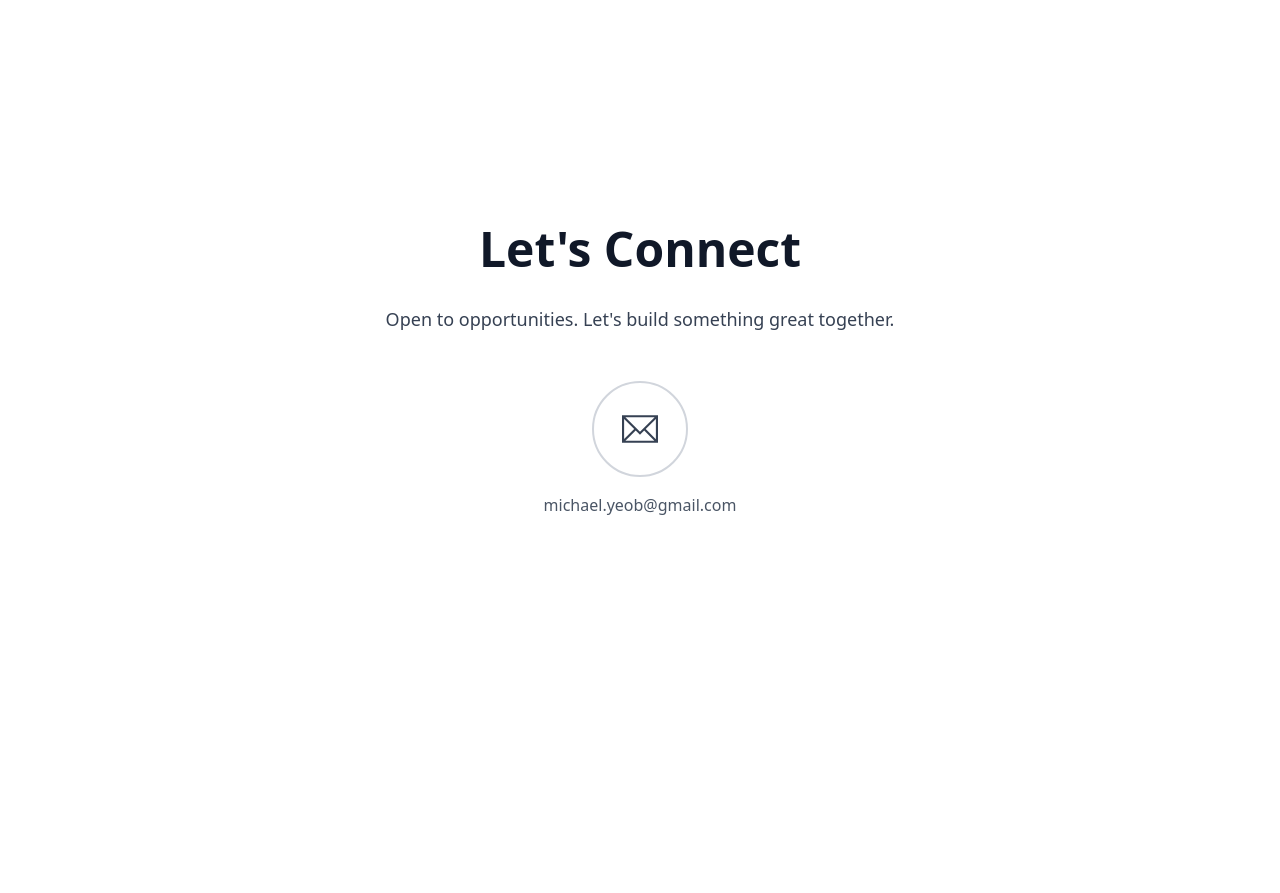
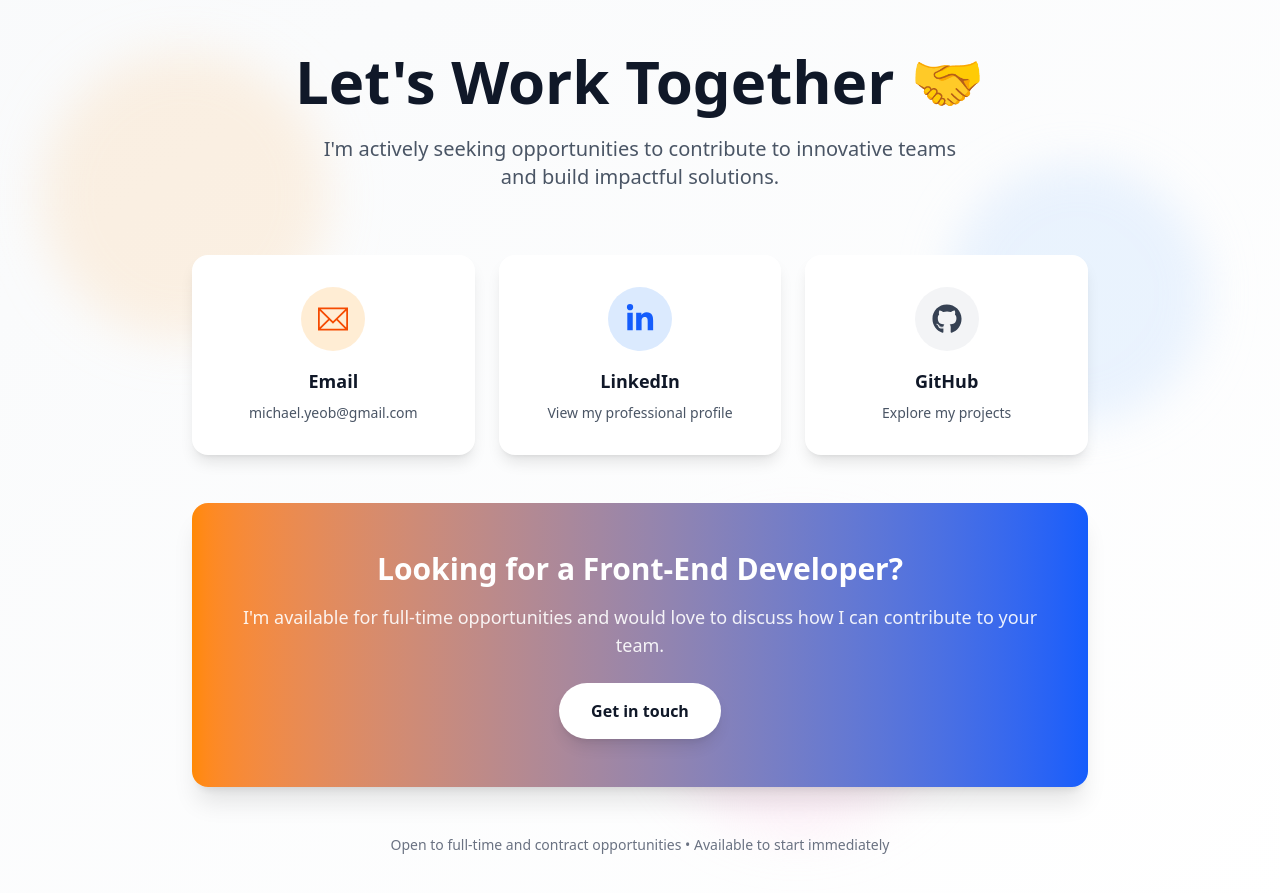
Before and after one commit to ChanYeob1202/my-portfolio, a React (Vite) app: page / in a window 1280 px wide. Shown: the part 4960-5853 px from the top of the page. Before the commit the page ends 5731 px from the top, so only its background shows below. Built offline with nearby package versions, Linux system fonts and the light colour scheme.

Commit message:
contact section edited

```diff
--- a/src/components/Contact.jsx
+++ b/src/components/Contact.jsx
@@ -1,30 +1,125 @@
 import React from 'react'
 import { TfiEmail } from "react-icons/tfi"
+import { FaGithub, FaLinkedinIn } from "react-icons/fa"
 
 export default function Contact() {
   return (
-    <section id="contact" className="min-h-screen bg-white py-20 flex items-center">
-      <div className="max-w-4xl mx-auto px-8 md:px-16 w-full text-center">
-        <h2 className="text-4xl md:text-5xl font-bold text-gray-900 mb-8">
-          Let's Connect
-        </h2>
+    <section id="contact" className="min-h-screen bg-gradient-to-br from-gray-50 to-white py-20 flex items-center relative overflow-hidden">
+      {/* Decorative background elements */}
+      <div className="absolute top-20 left-10 w-72 h-72 bg-orange-200 rounded-full mix-blend-multiply filter blur-xl opacity-30 animate-blob"></div>
+      <div className="absolute top-40 right-10 w-72 h-72 bg-blue-200 rounded-full mix-blend-multiply filter blur-xl opacity-30 animate-blob animation-delay-2000"></div>
+      <div className="absolute bottom-20 left-1/2 w-72 h-72 bg-pink-200 rounded-full mix-blend-multiply filter blur-xl opacity-30 animate-blob animation-delay-4000"></div>
 
-        <p className="text-lg text-gray-700 mb-12">
-          Open to opportunities. Let's build something great together.
-        </p>
+      <div className="max-w-5xl mx-auto px-8 md:px-16 w-full text-center relative z-10">
+        {/* Header */}
+        <div className="mb-16">
+          <h2 className="text-5xl md:text-6xl font-bold text-gray-900 mb-6">
+            Let's Work Together 🤝
+          </h2>
+          <p className="text-xl text-gray-600 max-w-2xl mx-auto">
+            I'm actively seeking opportunities to contribute to innovative teams and build impactful solutions.
+          </p>
+        </div>
 
-        <a
-          href="mailto:michael.yeobb@gmail.com"
-          className="inline-block group"
-        >
-          <div className="w-24 h-24 mx-auto mb-4 flex items-center justify-center border-2 border-gray-300 rounded-full hover:border-gray-900 hover:bg-gray-900 transition-all duration-300">
-            <TfiEmail className="text-4xl text-gray-700 group-hover:text-white transition-colors" />
-          </div>
-          <p className="text-gray-600 group-hover:text-gray-900 transition-colors">
-            michael.yeob@gmail.com
+        {/* Contact Cards Grid */}
+        <div className="grid md:grid-cols-3 gap-6 mb-12">
+          {/* Email Card */}
+          <a
+            href="mailto:michael.yeob@gmail.com"
+            className="group bg-white p-8 rounded-2xl shadow-lg hover:shadow-2xl transition-all duration-300 transform hover:-translate-y-2"
+          >
+            <div className="w-16 h-16 mx-auto mb-4 flex items-center justify-center bg-orange-100 rounded-full group-hover:bg-orange-400 transition-all duration-300">
+              <TfiEmail className="text-3xl text-orange-600 group-hover:text-white transition-colors" />
+            </div>
+            <h3 className="text-lg font-semibold text-gray-900 mb-2">Email</h3>
+            <p className="text-gray-600 text-sm break-all">
+              michael.yeob@gmail.com
+            </p>
+          </a>
+
+          {/* LinkedIn Card */}
+          <a
+            href="https://www.linkedin.com/in/michael-kim-3514a9314/"
+            target="_blank"
+            rel="noopener noreferrer"
+            className="group bg-white p-8 rounded-2xl shadow-lg hover:shadow-2xl transition-all duration-300 transform hover:-translate-y-2"
+          >
+            <div className="w-16 h-16 mx-auto mb-4 flex items-center justify-center bg-blue-100 rounded-full group-hover:bg-blue-600 transition-all duration-300">
+              <FaLinkedinIn className="text-3xl text-blue-600 group-hover:text-white transition-colors" />
+            </div>
+            <h3 className="text-lg font-semibold text-gray-900 mb-2">LinkedIn</h3>
+            <p className="text-gray-600 text-sm">
+              View my professional profile
+            </p>
+          </a>
+
+          {/* GitHub Card */}
+          <a
+            href="https://github.com/ChanYeob1202"
+            target="_blank"
+            rel="noopener noreferrer"
+            className="group bg-white p-8 rounded-2xl shadow-lg hover:shadow-2xl transition-all duration-300 transform hover:-translate-y-2"
+          >
+            <div className="w-16 h-16 mx-auto mb-4 flex items-center justify-center bg-gray-100 rounded-full group-hover:bg-gray-900 transition-all duration-300">
+              <FaGithub className="text-3xl text-gray-700 group-hover:text-white transition-colors" />
+            </div>
+            <h3 className="text-lg font-semibold text-gray-900 mb-2">GitHub</h3>
+            <p className="text-gray-600 text-sm">
+              Explore my projects
+            </p>
+          </a>
+        </div>
+
+        {/* CTA Section */}
+        <div className="bg-gradient-to-r from-orange-400 to-blue-600 rounded-2xl p-8 md:p-12 text-white shadow-xl">
+          <h3 className="text-2xl md:text-3xl font-bold mb-4">
+            Looking for a Front-End Developer?
+          </h3>
+          <p className="text-lg mb-6 opacity-90">
+            I'm available for full-time opportunities and would love to discuss how I can contribute to your team.
           </p>
-        </a>
+          <a
+            href="mailto:michael.yeob@gmail.com"
+            className="inline-block px-8 py-4 bg-white text-gray-900 font-semibold rounded-full hover:bg-gray-100 transform hover:scale-105 transition-all duration-300 shadow-lg"
+          >
+            Get in touch
+          </a>
+        </div>
+
+        {/* Bottom text */}
+        <div className="mt-12">
+          <p className="text-gray-500 text-sm">
+            Open to full-time and contract opportunities • Available to start immediately
+          </p>
+        </div>
       </div>
+
+      {/* Custom animations */}
+      <style jsx>{`
+        @keyframes blob {
+          0%, 100% {
+            transform: translate(0, 0) scale(1);
+          }
+          33% {
+            transform: translate(30px, -50px) scale(1.1);
+          }
+          66% {
+            transform: translate(-20px, 20px) scale(0.9);
+          }
+        }
+
+        .animate-blob {
+          animation: blob 7s infinite;
+        }
+
+        .animation-delay-2000 {
+          animation-delay: 2s;
+        }
+
+        .animation-delay-4000 {
+          animation-delay: 4s;
+        }
+      `}</style>
     </section>
   )
 }
```
